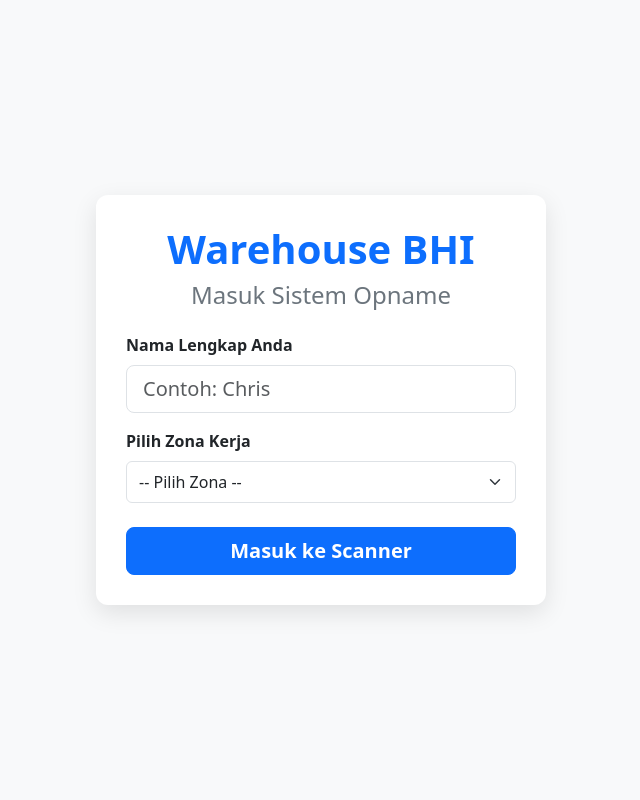
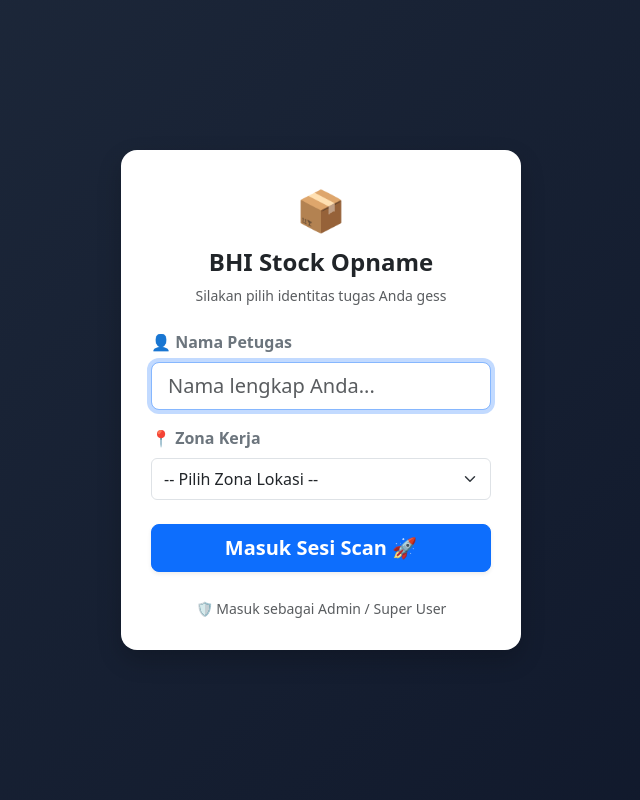
Before and after one commit to salanggamochris-rgb/bhi-opname, a Flask app: page / in a window 1280 px wide. Shown: the whole page, without its empty margins (319-959 px from the left). Run offline with Flask 3, Linux system fonts and the light colour scheme.

Commit message:
Update login.html

```diff
--- a/templates/login.html
+++ b/templates/login.html
@@ -3,36 +3,62 @@
 <head>
     <meta charset="UTF-8">
     <meta name="viewport" content="width=device-width, initial-scale=1.0">
-    <title>Masuk Sistem Opname - Warehouse BHI</title>
+    <title>Login Petugas - BHI Opname</title>
     <link href="https://cdn.jsdelivr.net/npm/bootstrap@5.3.0/dist/css/bootstrap.min.css" rel="stylesheet">
     <style>
-        body { background-color: #f8f9fa; display: flex; align-items: center; justify-content: center; min-height: 100vh; }
-        .login-card { background: white; border-radius: 12px; padding: 30px; box-shadow: 0 8px 24px rgba(0,0,0,0.1); width: 100%; max-width: 450px; }
+        body {
+            background: linear-gradient(135deg, #1e293b 0%, #0f172a 100%);
+            height: 100vh;
+            display: flex;
+            align-items: center;
+            justify-content: center;
+        }
+        .login-card {
+            background: white;
+            border-radius: 16px;
+            padding: 30px;
+            box-shadow: 0 10px 25px rgba(0,0,0,0.2);
+            width: 100%;
+            max-width: 400px;
+        }
     </style>
 </head>
 <body>
+    <div class="container d-flex justify-content-center">
         <div class="login-card">
-        <h1 class="text-primary fw-bold text-center mb-2">Warehouse BHI</h1>
-        <h4 class="text-secondary text-center mb-4">Masuk Sistem Opname</h4>
-
-        <form action="/scan" method="POST">
+            <div class="text-center mb-4">
+                <span class="fs-1">📦</span>
+                <h4 class="fw-bold text-dark mt-2">BHI Stock Opname</h4>
+                <p class="text-muted small">Silakan pilih identitas tugas Anda gess</p>
+            </div>
+            <form action="/scan" method="GET" id="loginForm">
                 <div class="mb-3">
-                <label for="petugas" class="form-label fw-bold">Nama Lengkap Anda</label>
-                <input type="text" class="form-control form-control-lg" id="petugas" name="petugas" placeholder="Contoh: Chris" required>
+                    <label for="petugas" class="form-label fw-bold text-secondary">👤 Nama Petugas</label>
+                    <input type="text" class="form-control form-control-lg" id="petugas" name="petugas" placeholder="Nama lengkap Anda..." required autocomplete="off">
                 </div>
-
                 <div class="mb-4">
-                <label for="zona" class="form-label fw-bold">Pilih Zona Kerja</label>
+                    <label for="zona" class="form-label fw-bold text-secondary">📍 Zona Kerja</label>
                     <select class="form-select form-control-lg" id="zona" name="zona" required>
-                    <option value="" disabled selected>-- Pilih Zona --</option>
-                    {% for zona in master_zona %}
-                    <option value="{{ zona }}">{{ zona }}</option>
-                    {% endfor %}
+                        <option value="" disabled selected>-- Pilih Zona Lokasi --</option>
+                        <option value="A">ZONA A</option>
+                        <option value="B">ZONA B</option>
+                        <option value="C">ZONA C</option>
+                        <option value="D">ZONA D</option>
+                        <option value="E">ZONA E</option>
+                        <option value="BULK">ZONA BULK</option>
                     </select>
                 </div>
-
-            <button type="submit" class="btn btn-primary btn-lg w-100 fw-bold">Masuk ke Scanner</button>
+                <button type="submit" class="btn btn-primary btn-lg w-100 fw-bold shadow-sm">Masuk Sesi Scan 🚀</button>
             </form>
+            <div class="text-center mt-4">
+                <a href="/super-user" class="text-decoration-none small text-muted">🛡️ Masuk sebagai Admin / Super User</a>
             </div>
+        </div>
+    </div>
+    <script>
+        window.onload = function() {
+            document.getElementById('petugas').focus();
+        };
+    </script>
 </body>
 </html>
```
Lines whose indentation alone changed are shown as unchanged.
